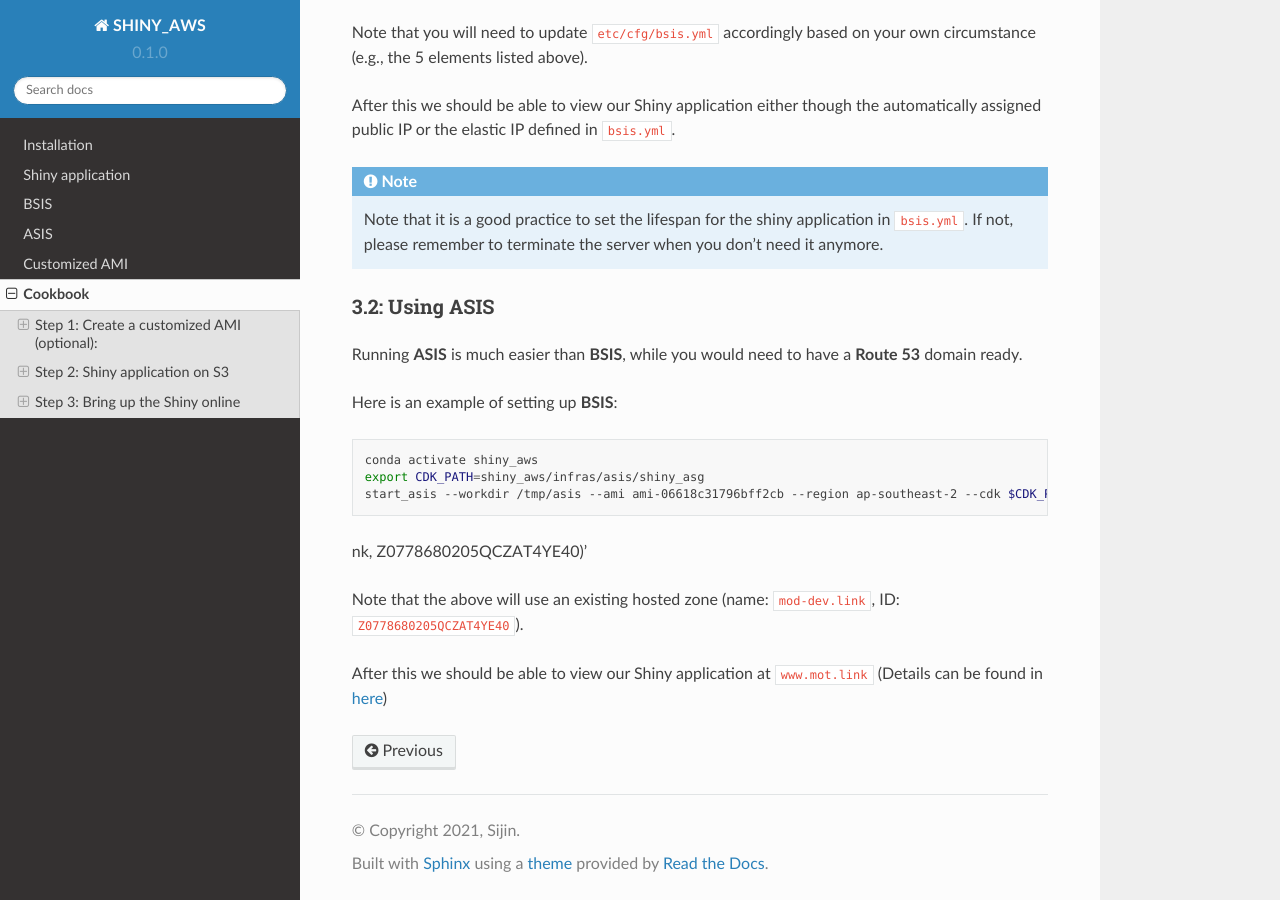
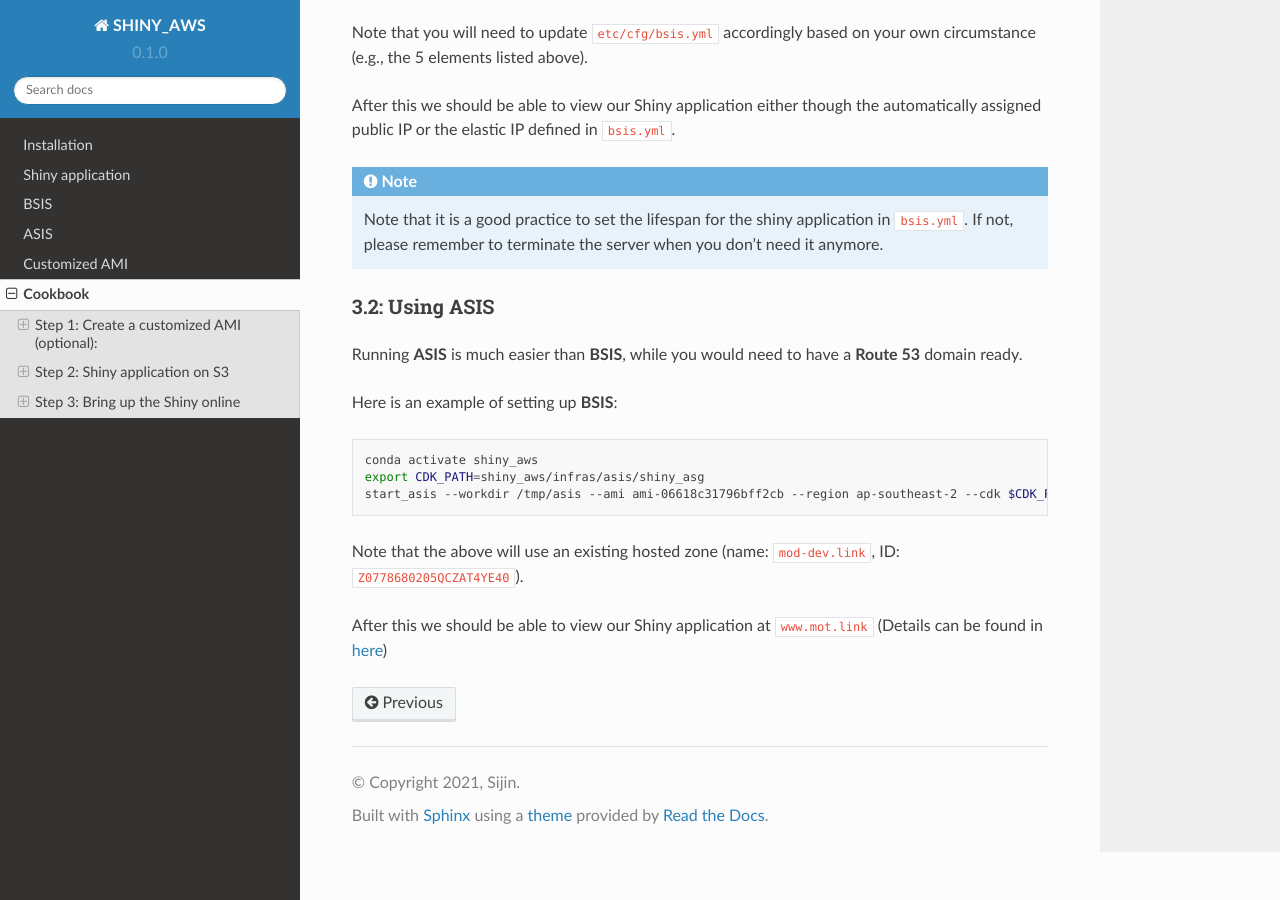
Before and after one commit to jzanetti/shiny_aws, a Sphinx documentation site: the page built from doc/source/Cookbook.rst, in a window 1280 px wide and 900 px high, scrolled down 2458 px. Built offline with Sphinx 7.4.7 and the Read the Docs theme 2.0.0, drawn with Linux system fonts in a browser that asks for light colours.

```diff
--- a/doc/source/Cookbook.rst
+++ b/doc/source/Cookbook.rst
@@ -110,8 +110,7 @@ Here is an example of setting up **BSIS**:
 
     conda activate shiny_aws
     export CDK_PATH=shiny_aws/infras/asis/shiny_asg
-    start_asis --workdir /tmp/asis --ami ami-06618c31796bff2cb --region ap-southeast-2 --cdk $CDK_PATH --uuid hello-world-test --zone '(mot-dev.li
-nk, Z0778680205QCZAT4YE40)'
+    start_asis --workdir /tmp/asis --ami ami-06618c31796bff2cb --region ap-southeast-2 --cdk $CDK_PATH --uuid hello-world-test --zone '(mot-dev.link, Z0778680205QCZAT4YE40)'
 
 Note that the above will use an existing hosted zone (name: ``mod-dev.link``, ID: ``Z0778680205QCZAT4YE40``).
 
```
